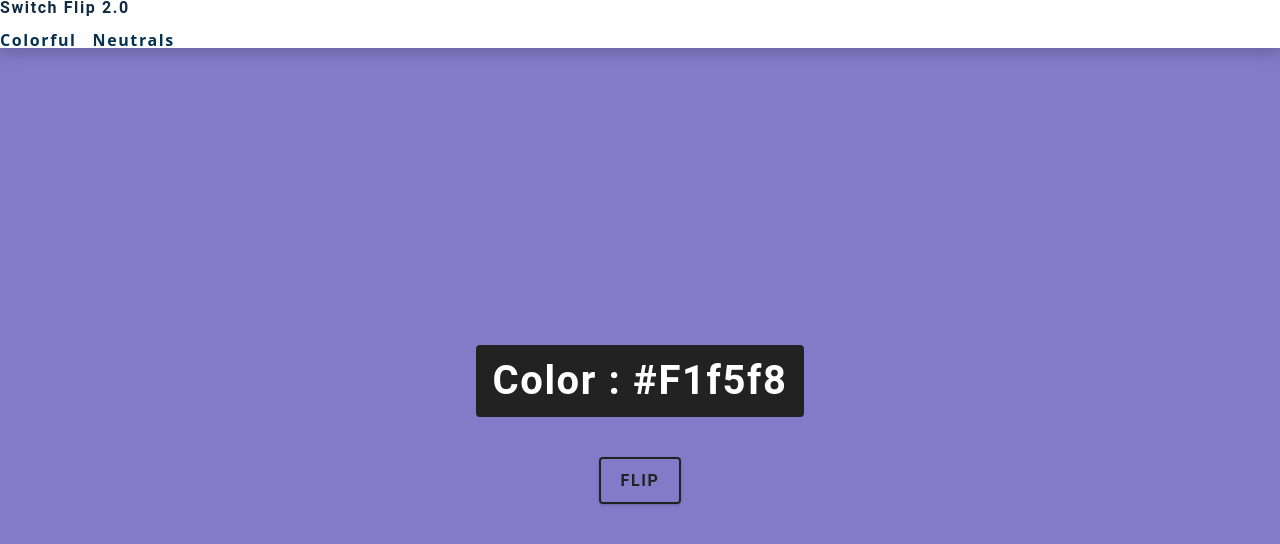
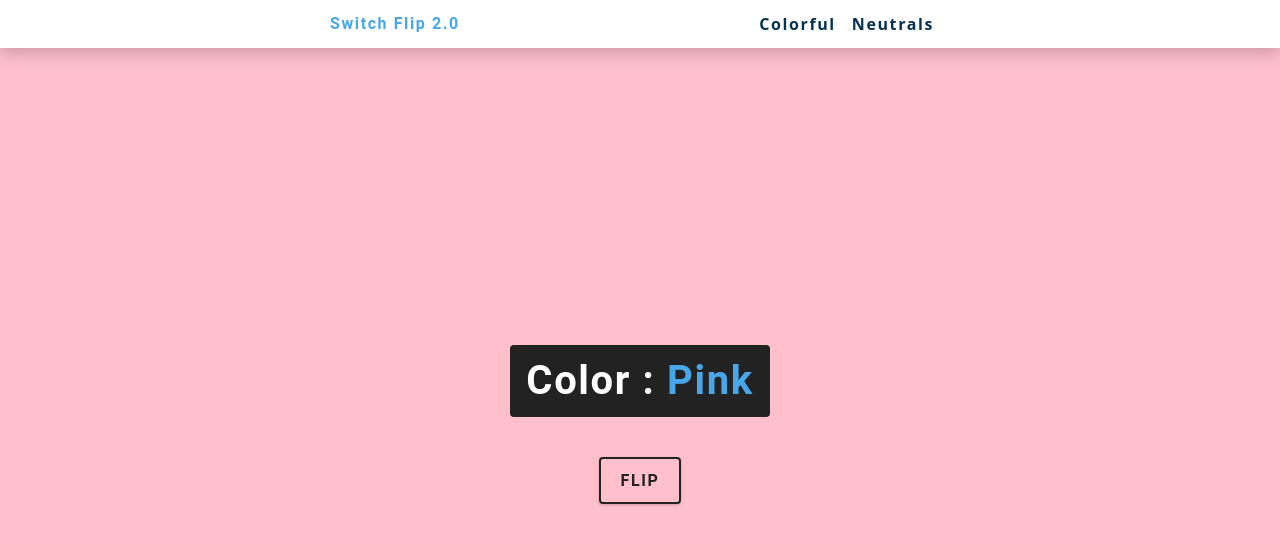
Before and after one commit to yousifhj/switchFlip, a plain HTML site: page switchFlip/index.html in a window 1280 px wide. Both pictures are taken after a click on the button "FLIP". Drawn offline with Linux system fonts and the light colour scheme.

Commit message:
Error in index.html and finalize app.js

```diff
--- a/switchFlip/app.js
+++ b/switchFlip/app.js
@@ -1,11 +1,17 @@
-const colors = ["green", "red", "rgba(133,122,200)", "#f15025"];
+const colors = ["gray", "pink", "rgba(133,122,200)", "#f15025"];
 
 const btn = document.getElementById('btn');
 const color = document.querySelector(".color");
 
-btn.addEventListener('click', function () {
+btn.addEventListener("click", function () {
+    const randomNumber = getRandomNumber();
 
-    const randomNumber = 2;
+    console.log(randomNumber);
+
     document.body.style.backgroundColor = colors[randomNumber];
     color.textContent = colors[randomNumber];
-})
+});
+
+function getRandomNumber() {
+    return Math.floor(Math.random() * colors.length);
+}
--- a/switchFlip/index.html
+++ b/switchFlip/index.html
@@ -9,7 +9,7 @@
     </head>
     <body>
         <nav>
-            <div class="van-center">
+            <div class="nav-center">
                 <h4>Switch Flip 2.0</h4>
                 <ul class="nav-links">
                     <li>
@@ -25,7 +25,7 @@
         <main>
             <div class="container">
                 <h2>
-                    Color : <span color="color">#f1f5f8 </span>
+                    Color : <span class="color">#f1f5f8 </span>
                 </h2>
                 <button class="btn btn-hero" id="btn">Flip</button>
             </div>
```
